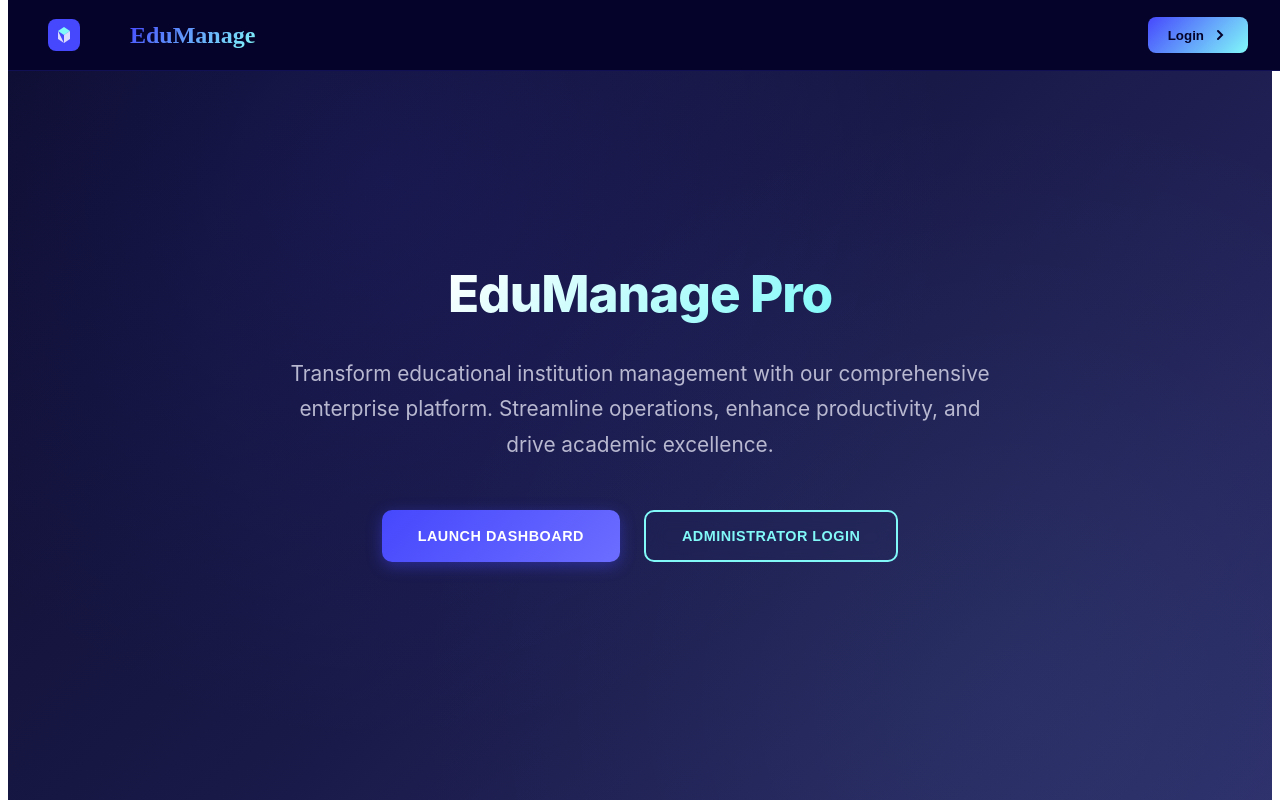
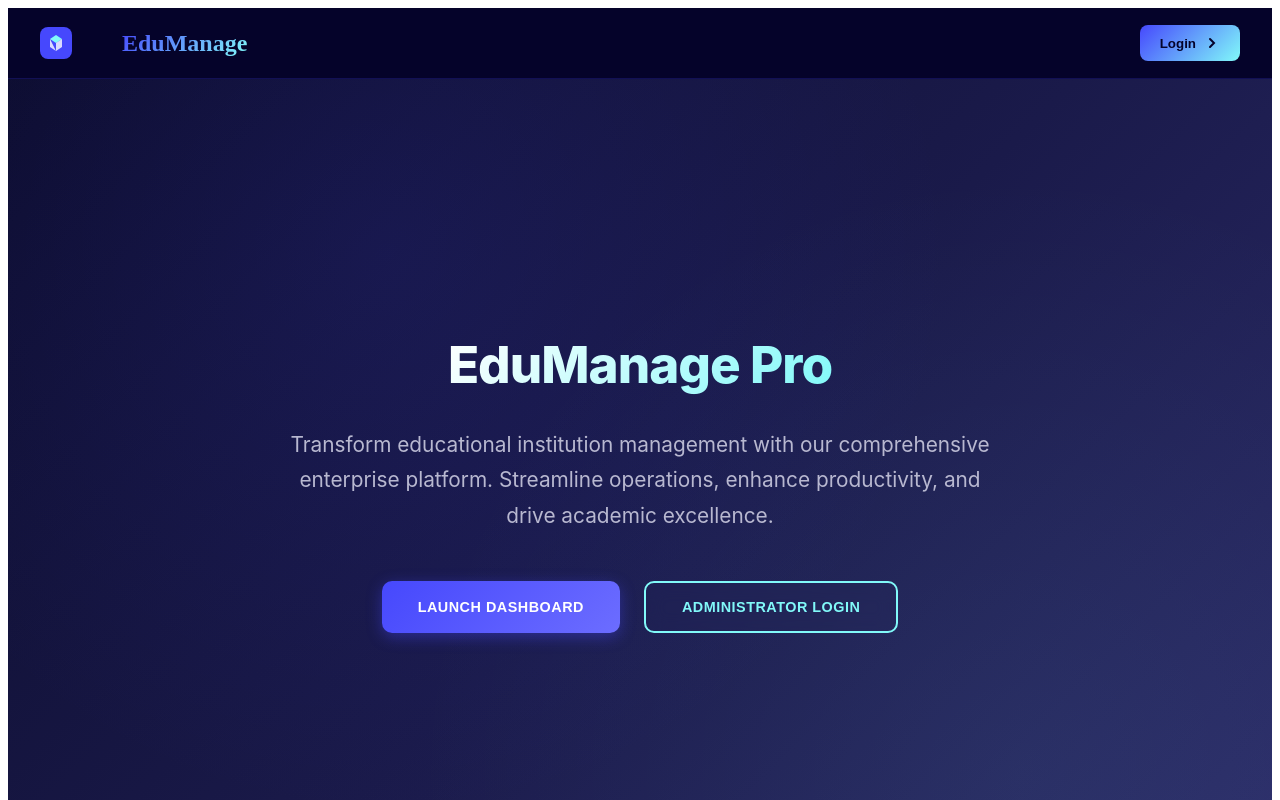
Before and after one commit to 19jem-ila/sms-frontend, a React (Vite) app: page / in a window 1280 px wide. Shown: the top 800 px of the page. Built offline with nearby package versions, Linux system fonts and the light colour scheme; no server answers.

Commit message:
some ui modified

```diff
--- a/src/components/header/Header.css
+++ b/src/components/header/Header.css
@@ -2,15 +2,13 @@
   background: #05032a;
   border-bottom: 1px solid #4648fd33;
   backdrop-filter: blur(10px);
-  position: fixed;
+  position: sticky;
   top: 0;
   z-index: 1000;
-  width: 100%;
-
 }
 
 .header-container {
-  width: 1200px;
+  max-width: 1200px;
   margin: 0 auto;
   padding: 0 2rem;
   display: flex;
```
